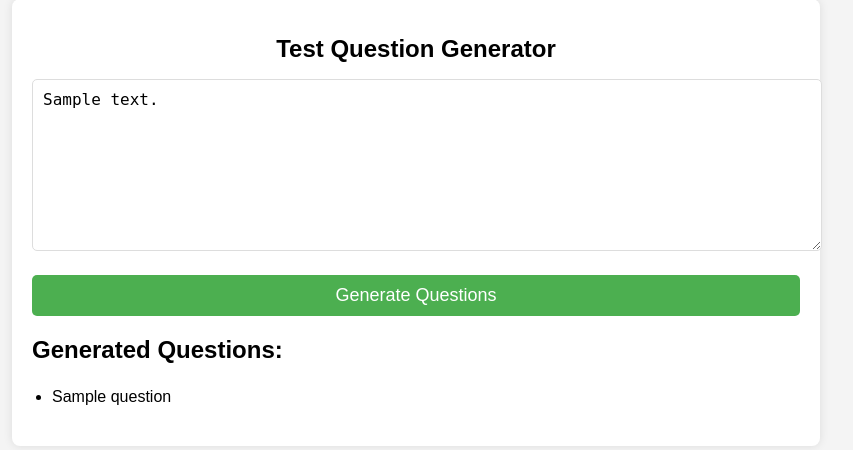
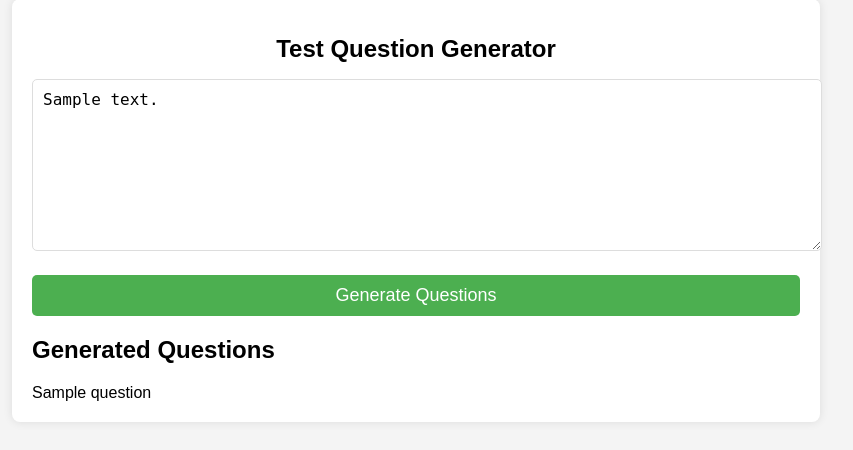
Before and after one commit to tarasovEgor/AutoTestGenModule, a Python web app: template src/templates/index.html in a window 1280 px wide. Shown: the part 51-501 px from the top of the page, without its empty margins (224-1077 px from the left). Run offline with Jinja, Linux system fonts and the light colour scheme; the template is opened without the code that fills it: most values are stand-ins (such as "Sample title", 1, 10 or a date in 2020).

Commit message:
index.html updated

```diff
--- a/src/templates/index.html
+++ b/src/templates/index.html
@@ -4,6 +4,7 @@
     <meta charset="UTF-8">
     <meta name="viewport" content="width=device-width, initial-scale=1.0">
     <title>Question Generator</title>
+    <link href="https://fonts.googleapis.com/css2?family=Inter:wght@400;600&display=swap" rel="stylesheet">
     <link rel="stylesheet" href="/static/style.css">
 </head>
 <body>
@@ -15,12 +16,12 @@
         </form>
 
         {% if questions %}
-        <h2>Generated Questions:</h2>
-        <ul>
+        <h2>Generated Questions</h2>
+        <div class="question-list">
             {% for question in questions %}
-                <li>{{ question }}</li>
+                <div class="question-card">{{ question }}</div>
             {% endfor %}
-        </ul>
+        </div>
         {% endif %}
     </div>
 </body>
```
